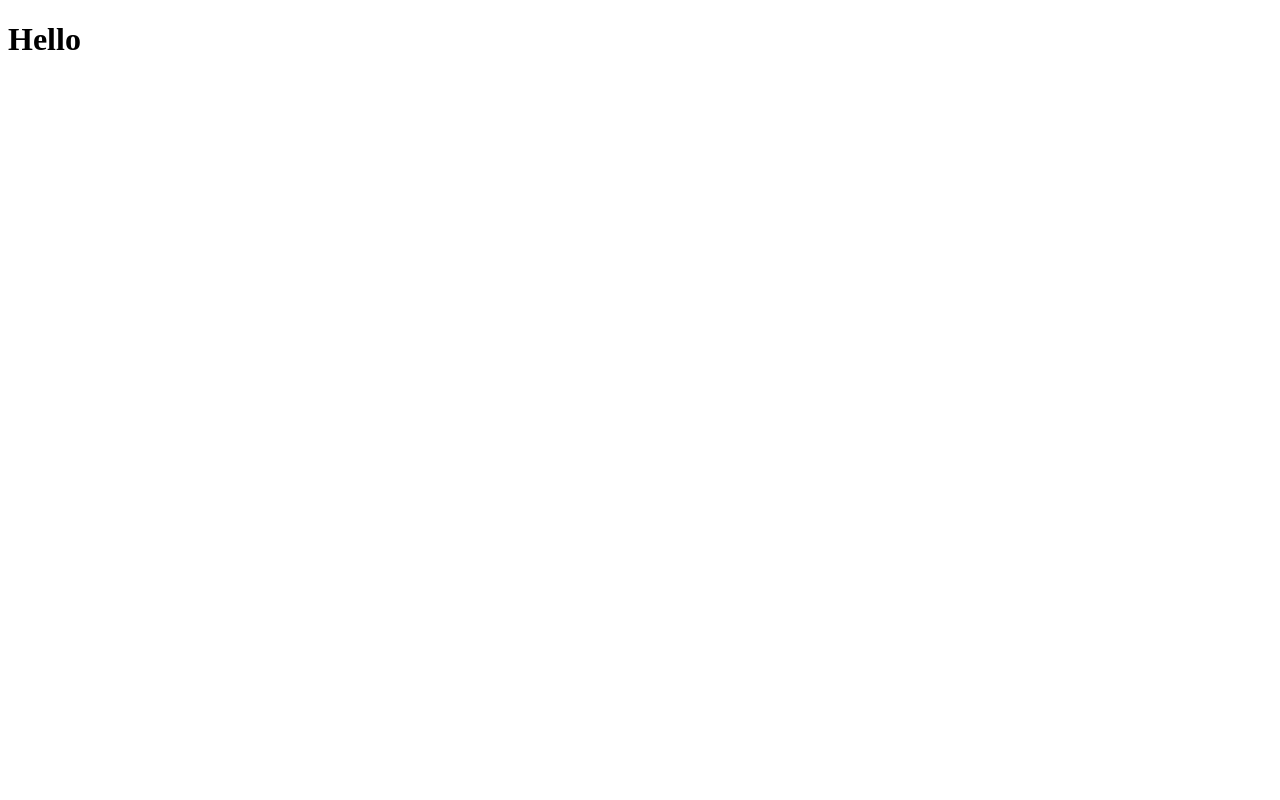
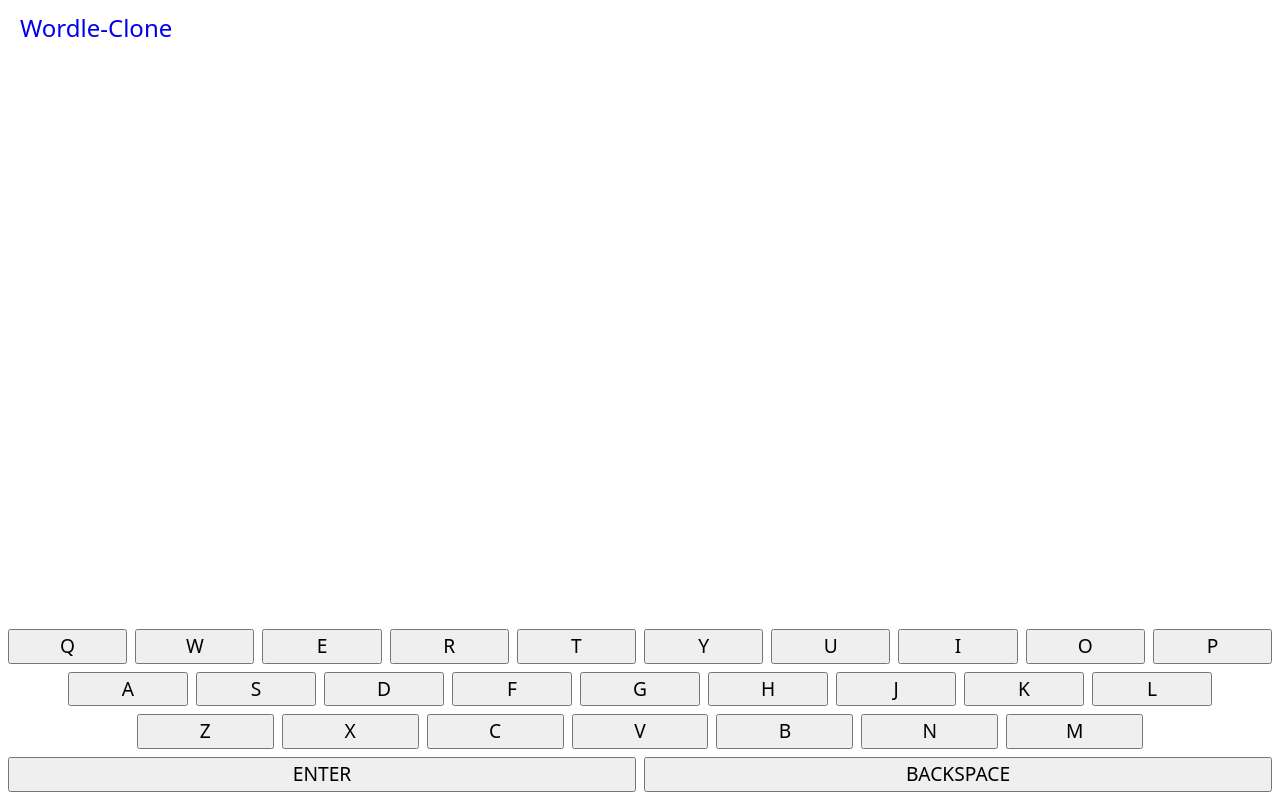
Before and after one commit to sid7/wordle-clone, a React (Vite) app: page / in a window 1280 px wide. Built offline with nearby package versions, Linux system fonts and the light colour scheme.

Commit message:
add components keypad and navbar with basic styles

```diff
--- a/package.json
+++ b/package.json
@@ -15,6 +15,7 @@
     "@types/react": "^17.0.33",
     "@types/react-dom": "^17.0.10",
     "@vitejs/plugin-react": "^1.0.7",
+    "sass": "^1.49.9",
     "typescript": "^4.5.4",
     "vite": "^2.8.0"
   }
--- a/src/App.tsx
+++ b/src/App.tsx
@@ -1,7 +1,11 @@
+import Navbar from './components/navbar'
+import Keypad from './components/keypad'
+
 export default function App() {
   return (
     <>
-      <h1>Hello</h1>
+      <Navbar />
+      <Keypad />
     </>
-  );
+  )
 }
--- /dev/null
+++ b/src/components/keypad.tsx
@@ -0,0 +1,24 @@
+const pad = [
+  { keys: 'qwertyuiop'.split('') },
+  { keys: 'asdfghjkl'.split(''), spacer: 1 },
+  { keys: 'zxcvbnm'.split(''), spacer: 2 },
+  { keys: ['Enter', 'Backspace'] },
+]
+
+export default function Keypad() {
+  return (
+    <section id="keypad" aria-label="keypad">
+      {pad.map(({ keys, spacer }) => (
+        <div className="lane">
+          {spacer && <span style={{ flex: 0.5 * spacer }} aria-hidden />}
+          {keys.map((key) => (
+            <button type="button" className="key" data-key={key} key={key}>
+              {key}
+            </button>
+          ))}
+          {spacer && <span style={{ flex: 0.5 * spacer }} aria-hidden />}
+        </div>
+      ))}
+    </section>
+  )
+}
--- /dev/null
+++ b/src/components/navbar.tsx
@@ -0,0 +1,7 @@
+export default function Navbar() {
+  return (
+    <aside>
+      <a href="/">Wordle-Clone</a>
+    </aside>
+  )
+}
--- a/src/main.tsx
+++ b/src/main.tsx
@@ -1,6 +1,7 @@
 import React from 'react'
 import ReactDOM from 'react-dom'
 import App from './App'
+import './styles/index.scss'
 
 ReactDOM.render(
   <React.StrictMode>
--- /dev/null
+++ b/src/styles/base/index.scss
@@ -0,0 +1 @@
+@import 'reset.scss';
--- /dev/null
+++ b/src/styles/base/reset.scss
@@ -0,0 +1,36 @@
+* {
+  margin: 0;
+
+  &,
+  &::before,
+  &::after {
+    box-sizing: border-box;
+  }
+}
+
+html {
+  font-size: 16px;
+  -webkit-font-smoothing: antialiased;
+  -webkit-tap-highlight-color: transparent;
+}
+
+body {
+  color: #000;
+  font-size: 1rem;
+  font-family: system-ui;
+  background-color: #fff;
+  line-height: 1.5;
+}
+
+a {
+  text-decoration: none;
+}
+
+button {
+  font: inherit;
+  cursor: pointer;
+
+  &:disabled {
+    cursor: not-allowed;
+  }
+}
--- /dev/null
+++ b/src/styles/index.scss
@@ -0,0 +1,3 @@
+@import 'base';
+@import 'shell.scss';
+@import 'keypad.scss';
--- /dev/null
+++ b/src/styles/keypad.scss
@@ -0,0 +1,21 @@
+#keypad {
+  padding: 8px;
+  --space: 0.5rem;
+}
+
+.lane {
+  display: flex;
+  justify-content: space-around;
+  gap: var(--space);
+
+  & + & {
+    margin-block-start: var(--space);
+  }
+}
+
+
+.key {
+  font-size: 1.2rem;
+  text-transform: uppercase;
+  flex: 1;
+}
--- /dev/null
+++ b/src/styles/shell.scss
@@ -0,0 +1,16 @@
+#root {
+  min-block-size: 100vh;
+  display: flex;
+  flex-direction: column;
+  justify-content: space-between;
+  user-select: none;
+}
+
+aside {
+  padding: 10px 10px 4px;
+
+  a {
+    font-size: 1.5rem;
+    padding: 4px 10px;
+  }
+}
```
Also changed, not shown: 1 other file (tests, documents, lock files or other folders).
